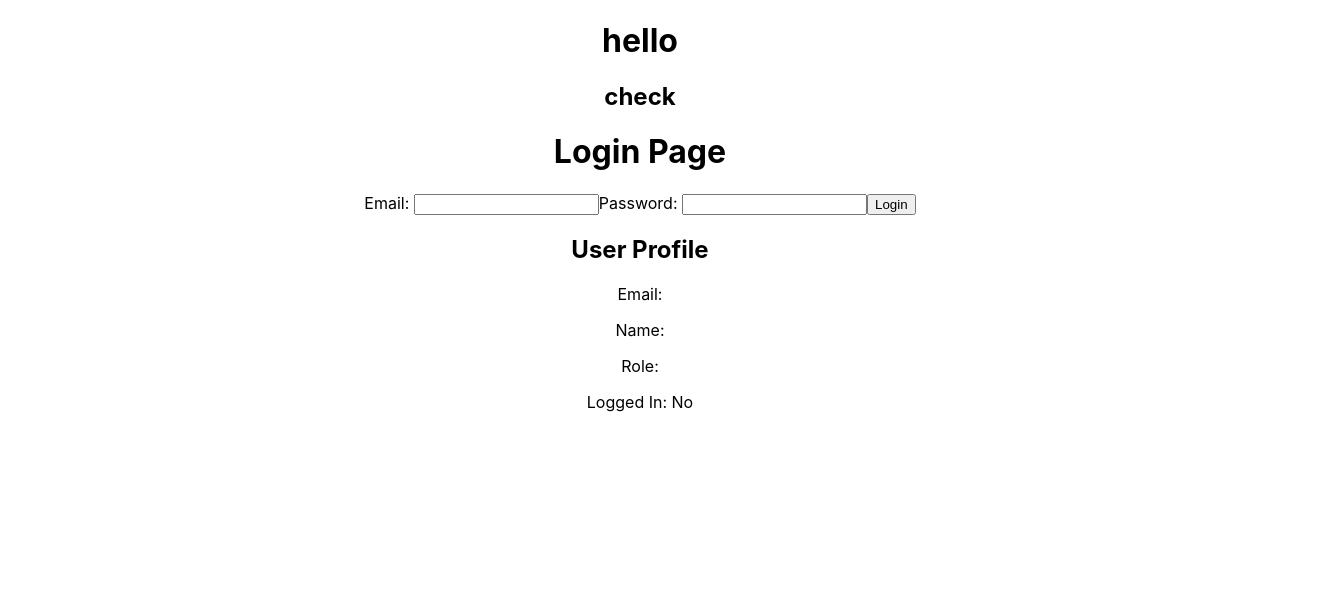
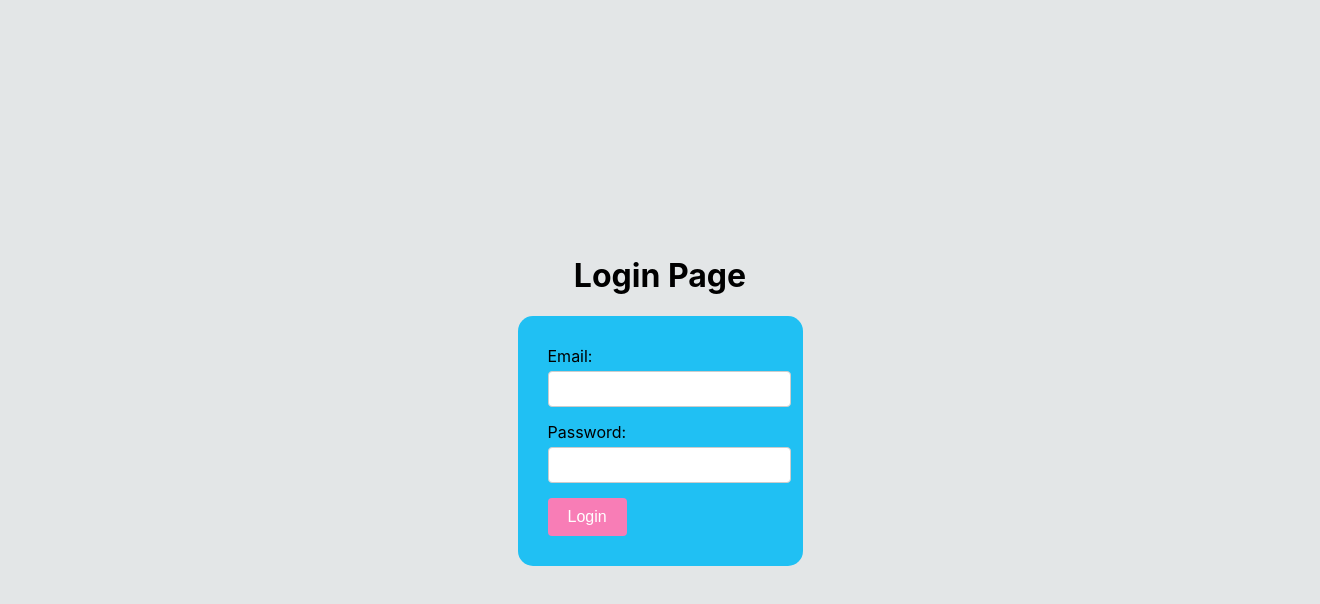
Before and after one commit to deekshith991/version2, a React (Create React App) app in the folder frontend/: page / in a window 1280 px wide. Shown: the top 604 px of the page, 1320 px wide, since content can reach past the window. Built offline with nearby package versions, Linux system fonts and the light colour scheme; no server answers.

Commit message:
added styling to css

```diff
--- a/frontend/src/App.css
+++ b/frontend/src/App.css
@@ -1,4 +1,4 @@
-.App {
+/* .App {
   text-align: center;
 }
 
@@ -12,3 +12,4 @@
   font-size: calc(10px + 2vmin);
   color: white;
 }
+ */
--- a/frontend/src/App.js
+++ b/frontend/src/App.js
@@ -10,10 +10,10 @@ function App() {
 
   return (
     <div className="App">
-      <h1>hello</h1>
-      <h2>check</h2>
+      {/* <h1>hello</h1> */}
+      {/* <h2>check</h2> */}
       <LoginPage />
-      <ProfilePage />
+      {/* <ProfilePage /> */}
     </div>
   );
 }
--- a/frontend/src/components/LoginPage.js
+++ b/frontend/src/components/LoginPage.js
@@ -1,5 +1,6 @@
 import React, { useState } from 'react';
 import { useAuth } from './AuthContext';
+import './css/loginPage.css'
 
 const LoginPage = () => {
     const { authData, setAuthData } = useAuth();
@@ -21,18 +22,27 @@ const LoginPage = () => {
     }
 
     return (
-        <div>
+        <div id='view'>
             <h1>Login Page</h1>
 
+            <div id='loginCard'>
                 <form onSubmit={handleSubmit}>
+
+                    <div className='inputBox'>
                         <label>Email: </label>
                         <input type='email' name='email' value={userDATA.email} onChange={handleChange} />
+                    </div>
 
+                    <div className='inputBox'>
                         <label>Password: </label>
                         <input type='password' name='password' value={userDATA.password} onChange={handleChange} />
+                    </div>
 
+                    <div>
                         <button type='submit'>Login</button>
+                    </div>
                 </form>
+            </div>
         </div>
     );
 }
--- /dev/null
+++ b/frontend/src/components/css/loginPage.css
@@ -0,0 +1,70 @@
+:root {
+    --text: #010b0e;
+    --background: #e3e6e7;
+    --primary: #20c0f3;
+    --secondary: #f87db6;
+    --accent: #f57649;
+
+}
+
+#view {
+
+    background-color: var(--background);
+    text-align: center;
+
+    display: flex;
+    flex-direction: column;
+    align-items: center;
+    justify-content: center;
+
+    padding: 20px;
+    width: 100vw;
+    min-height: 95vh;
+}
+
+#loginCard {
+    background-color: var(--primary);
+
+    text-align: left;
+    border-radius: 15px;
+    max-width: 300px;
+    padding: 30px;
+
+    display: flex;
+    flex-direction: column;
+    align-items: center;
+    align-content: center;
+    justify-items: center;
+}
+
+.inputBox {
+    margin-bottom: 15px;
+}
+
+.inputBox label {
+    display: block;
+    margin-bottom: 5px;
+}
+
+.inputBox input[type="email"],
+.inputBox input[type="password"] {
+    width: 100%;
+    padding: 8px;
+    font-size: 16px;
+    border: 1px solid #ccc;
+    border-radius: 4px;
+}
+
+button[type="submit"] {
+    background-color: var(--secondary);
+    color: #fff;
+    border: none;
+    padding: 10px 20px;
+    font-size: 16px;
+    cursor: pointer;
+    border-radius: 4px;
+}
+
+button[type="submit"]:hover {
+    background-color: #da3bf0;
+}
--- a/frontend/src/index.css
+++ b/frontend/src/index.css
@@ -1,4 +1,6 @@
 body {
+  width: 100vw;
+  min-height: 100vh;
   margin: 0;
   font-family: -apple-system, BlinkMacSystemFont, 'Segoe UI', 'Roboto', 'Oxygen',
     'Ubuntu', 'Cantarell', 'Fira Sans', 'Droid Sans', 'Helvetica Neue',
```
Lines whose indentation alone changed are shown as unchanged.
